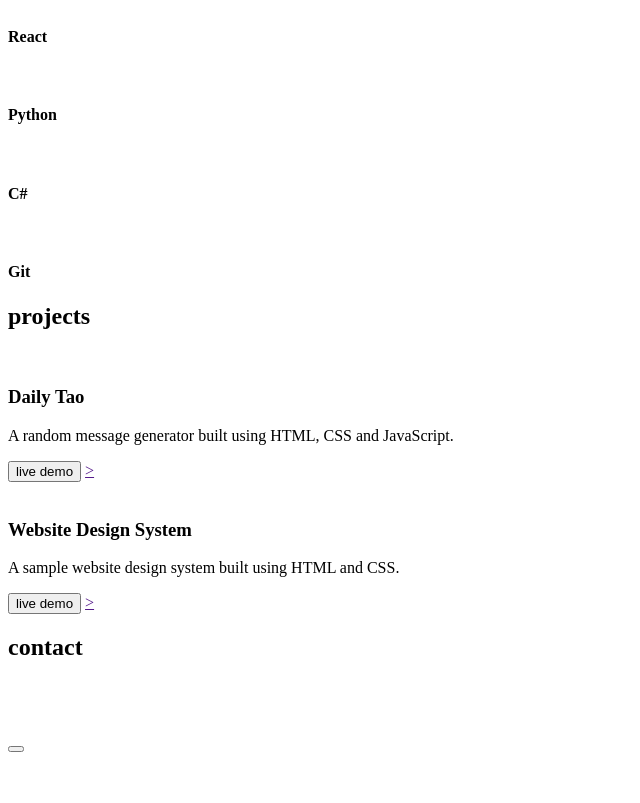
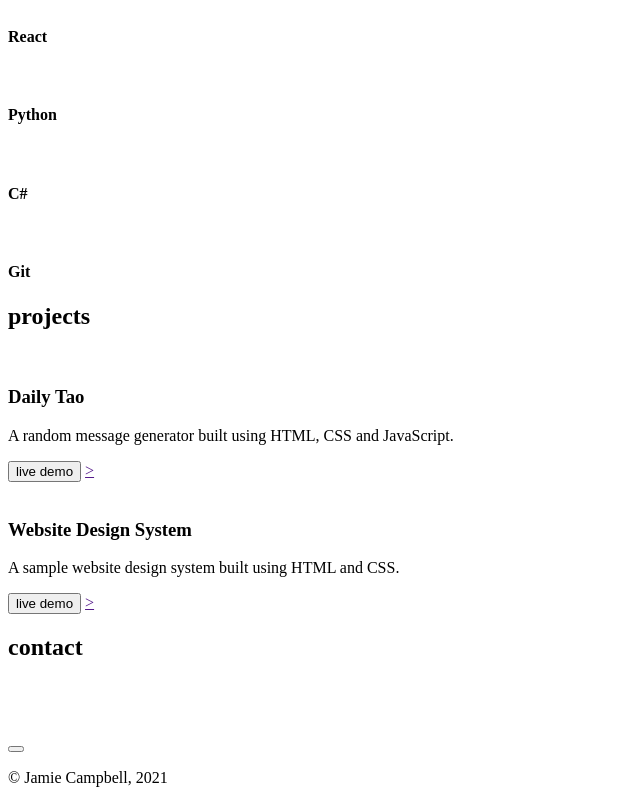
Before and after one commit to munro-j/portfolio, a plain HTML site: page index.html in a window 1280 px wide. Shown: the part 780-1583 px from the top of the page, without its empty margins (0-640 px from the left). Before the commit the page ends 1541 px from the top, so only its background shows below. Drawn offline with Linux system fonts and the light colour scheme.

Commit message:
Barebones footer html

```diff
--- a/index.html
+++ b/index.html
@@ -106,7 +106,9 @@
         <a href=""><button type="button"></button></a>
     </main>
 
-    <footer></footer>
+    <footer>
+        <p>&copy; Jamie Campbell, 2021</p>
+    </footer>
 
 </body>
 </html>
```
